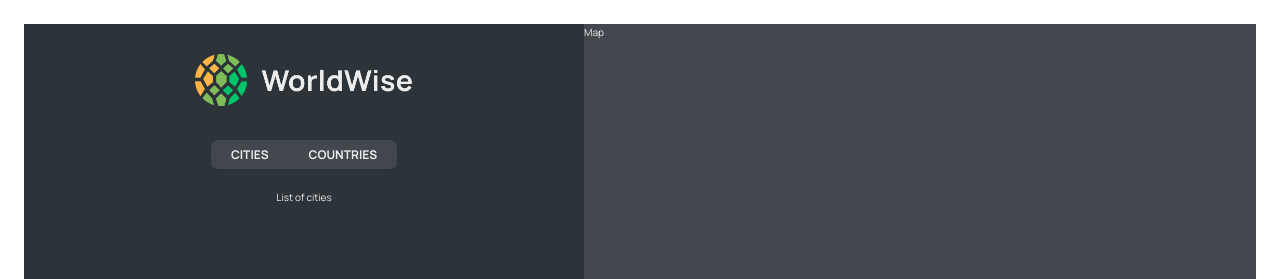
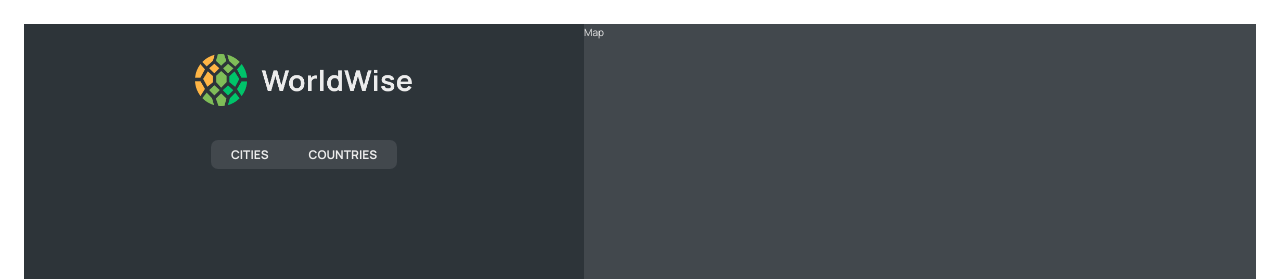
Before and after one commit to njahi/worldwise, a React (Vite) app: page /app in a window 1280 px wide. Shown: the top 279 px of the page. Built offline with nearby package versions, Linux system fonts and the light colour scheme.

Commit message:
conditional rendering with nested routes

```diff
--- a/src/components/SideBar.jsx
+++ b/src/components/SideBar.jsx
@@ -1,13 +1,14 @@
 import AppNav from "./AppNav";
 import Logo from "./Logo";
 import styles from "./SideBar.module.css";
+import { Outlet } from "react-router-dom";
 
 export default function SideBar() {
   return (
     <div className={styles.sidebar}>
       <Logo />
       <AppNav />
-      <p>List of cities</p>
+      <Outlet />
       <footer className={styles.footer}>
         <p className={styles.copyright}>
           copyright {new Date().getFullYear()}by WorldWise inc.
```
